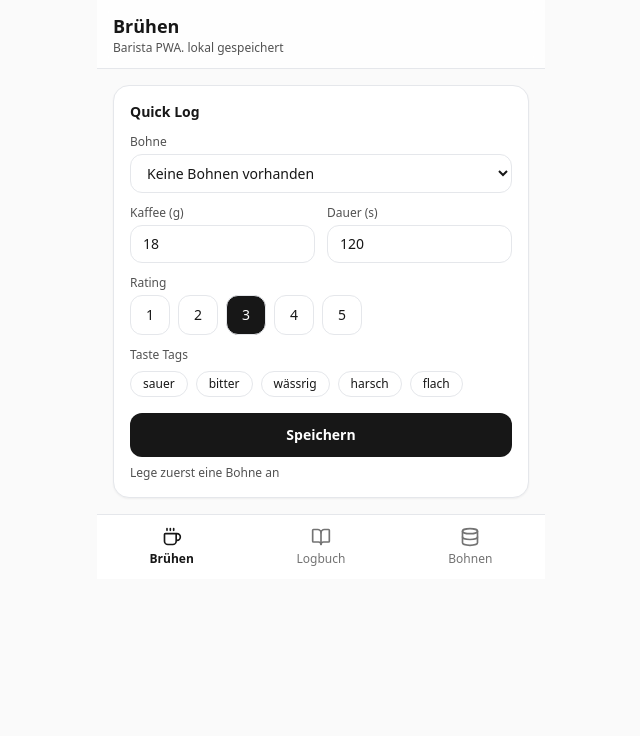
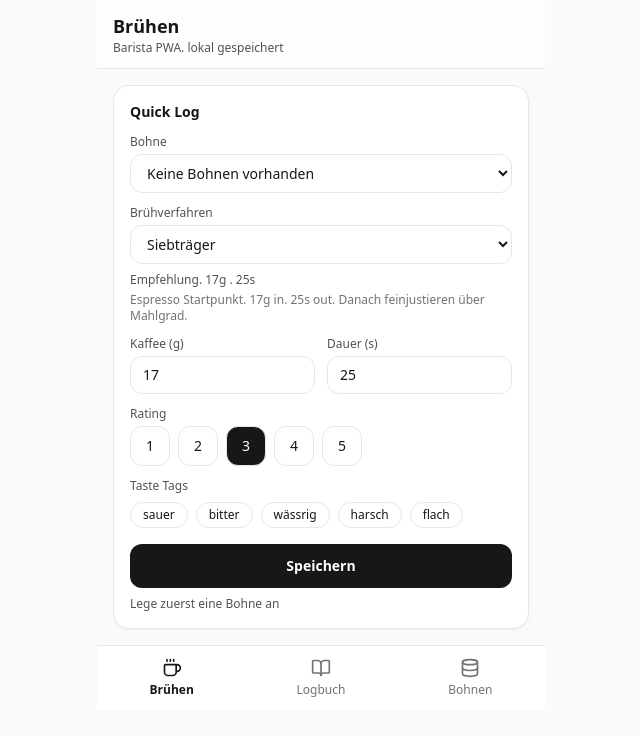
Before and after one commit to Rafael-garcia27/barista-pwa, a React (Vite) app: page / in a window 1280 px wide. Shown: the top 736 px of the page, without its empty margins (319-959 px from the left). Built offline with nearby package versions, Linux system fonts and the light colour scheme; the HTML template or start-up script is replaced by a standard one.

Commit message:
Add brew method dropdown with recommended defaults

```diff
--- a/src/screens/BrewScreen.tsx
+++ b/src/screens/BrewScreen.tsx
@@ -2,6 +2,56 @@ import { useEffect, useMemo, useState } from "react";
 import type { Bean, BrewLog, TasteTag } from "../types";
 import { addBrew, listBeans, uuid } from "../db";
 import { makeSuggestion } from "../suggest";
+
+type BrewMethod =
+  | "Siebträger"
+  | "Aeropress"
+  | "Pour Over"
+  | "French Press"
+  | "Cold Brew Aeropress";
+
+const METHODS: { id: BrewMethod; label: string }[] = [
+  { id: "Aeropress", label: "Aeropress" },
+  { id: "Siebträger", label: "Siebträger" },
+  { id: "Pour Over", label: "Pour Over" },
+  { id: "French Press", label: "French Press" },
+  { id: "Cold Brew Aeropress", label: "Cold Brew Aeropress" },
+];
+
+const DEFAULTS: Record<
+  BrewMethod,
+  {
+    coffeeGrams: number;
+    timeSeconds: number;
+    hint: string;
+  }
+> = {
+  Siebträger: {
+    coffeeGrams: 17,
+    timeSeconds: 25,
+    hint: "Espresso Startpunkt. 17g in. 25s out. Danach feinjustieren über Mahlgrad.",
+  },
+  Aeropress: {
+    coffeeGrams: 18,
+    timeSeconds: 120,
+    hint: "Aeropress Startpunkt. 18g. 2:00. Danach. feiner oder länger für mehr Extraktion.",
+  },
+  "Pour Over": {
+    coffeeGrams: 20,
+    timeSeconds: 150,
+    hint: "Pour Over Startpunkt. 20g. 2:30. Ziel. gleichmäßiger Flow und stabile Zeit.",
+  },
+  "French Press": {
+    coffeeGrams: 30,
+    timeSeconds: 240,
+    hint: "French Press Startpunkt. 30g. 4:00. Eher grob mahlen. sanft pressen.",
+  },
+  "Cold Brew Aeropress": {
+    coffeeGrams: 20,
+    timeSeconds: 600,
+    hint: "Cold Brew Startpunkt. 20g. 10:00 Ziehzeit. Danach pressen. Eis optional.",
+  },
+};
 
 const TAGS: { id: TasteTag; label: string }[] = [
   { id: "sour", label: "sauer" },
@@ -11,11 +61,21 @@ const TAGS: { id: TasteTag; label: string }[] = [
   { id: "flat", label: "flach" },
 ];
 
+function formatTime(seconds: number) {
+  const m = Math.floor(seconds / 60);
+  const s = seconds % 60;
+  if (m <= 0) return `${seconds}s`;
+  return `${m}:${String(s).padStart(2, "0")} min`;
+}
+
 export default function BrewScreen() {
   const [beans, setBeans] = useState<Bean[]>([]);
   const [beanId, setBeanId] = useState<string>("");
-  const [coffeeGrams, setCoffeeGrams] = useState<number>(18);
-  const [timeSeconds, setTimeSeconds] = useState<number>(120);
+
+  const [method, setMethod] = useState<BrewMethod>("Siebträger");
+  const [coffeeGrams, setCoffeeGrams] = useState<number>(DEFAULTS["Siebträger"].coffeeGrams);
+  const [timeSeconds, setTimeSeconds] = useState<number>(DEFAULTS["Siebträger"].timeSeconds);
+
   const [rating, setRating] = useState<1 | 2 | 3 | 4 | 5>(3);
   const [tags, setTags] = useState<TasteTag[]>([]);
   const [savedMessage, setSavedMessage] = useState<string>("");
@@ -30,6 +90,19 @@ export default function BrewScreen() {
   }, []);
 
   const selectedBean = useMemo(() => beans.find((b) => b.id === beanId) ?? null, [beans, beanId]);
+
+  const methodHint = DEFAULTS[method].hint;
+
+  function applyMethodDefaults(next: BrewMethod) {
+    const d = DEFAULTS[next];
+    setCoffeeGrams(d.coffeeGrams);
+    setTimeSeconds(d.timeSeconds);
+  }
+
+  function onChangeMethod(next: BrewMethod) {
+    setMethod(next);
+    applyMethodDefaults(next);
+  }
 
   function toggleTag(t: TasteTag) {
     setTags((prev) => (prev.includes(t) ? prev.filter((x) => x !== t) : [...prev, t]));
@@ -83,6 +156,24 @@ export default function BrewScreen() {
           ))}
         </select>
 
+        <div className="mt-3 text-xs text-neutral-600">Brühverfahren</div>
+        <select
+          className="mt-1 w-full rounded-xl border bg-white px-3 py-2 text-sm"
+          value={method}
+          onChange={(e) => onChangeMethod(e.target.value as BrewMethod)}
+        >
+          {METHODS.map((m) => (
+            <option key={m.id} value={m.id}>
+              {m.label}
+            </option>
+          ))}
+        </select>
+
+        <div className="mt-2 text-xs text-neutral-600">
+          Empfehlung. {DEFAULTS[method].coffeeGrams}g . {formatTime(DEFAULTS[method].timeSeconds)}
+        </div>
+        <div className="mt-1 text-xs text-neutral-500">{methodHint}</div>
+
         <div className="mt-3 grid grid-cols-2 gap-3">
           <NumberField label="Kaffee (g)" value={coffeeGrams} onChange={setCoffeeGrams} min={1} />
           <NumberField label="Dauer (s)" value={timeSeconds} onChange={setTimeSeconds} min={1} />
@@ -132,7 +223,7 @@ export default function BrewScreen() {
         </button>
 
         <div className="mt-2 text-xs text-neutral-600">
-          {selectedBean ? "Methode. Aeropress" : "Lege zuerst eine Bohne an"}
+          {selectedBean ? `Gewählt. ${method}` : "Lege zuerst eine Bohne an"}
         </div>
 
         {savedMessage && <div className="mt-2 text-xs text-emerald-700">{savedMessage}</div>}
```
